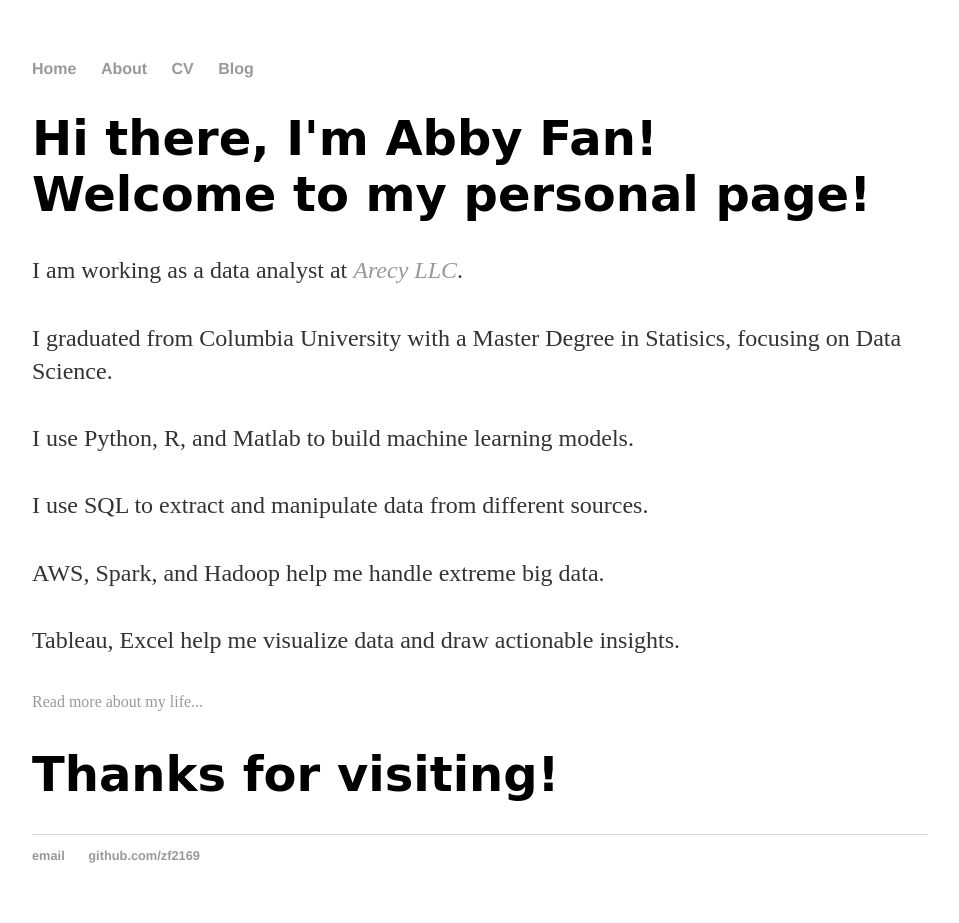
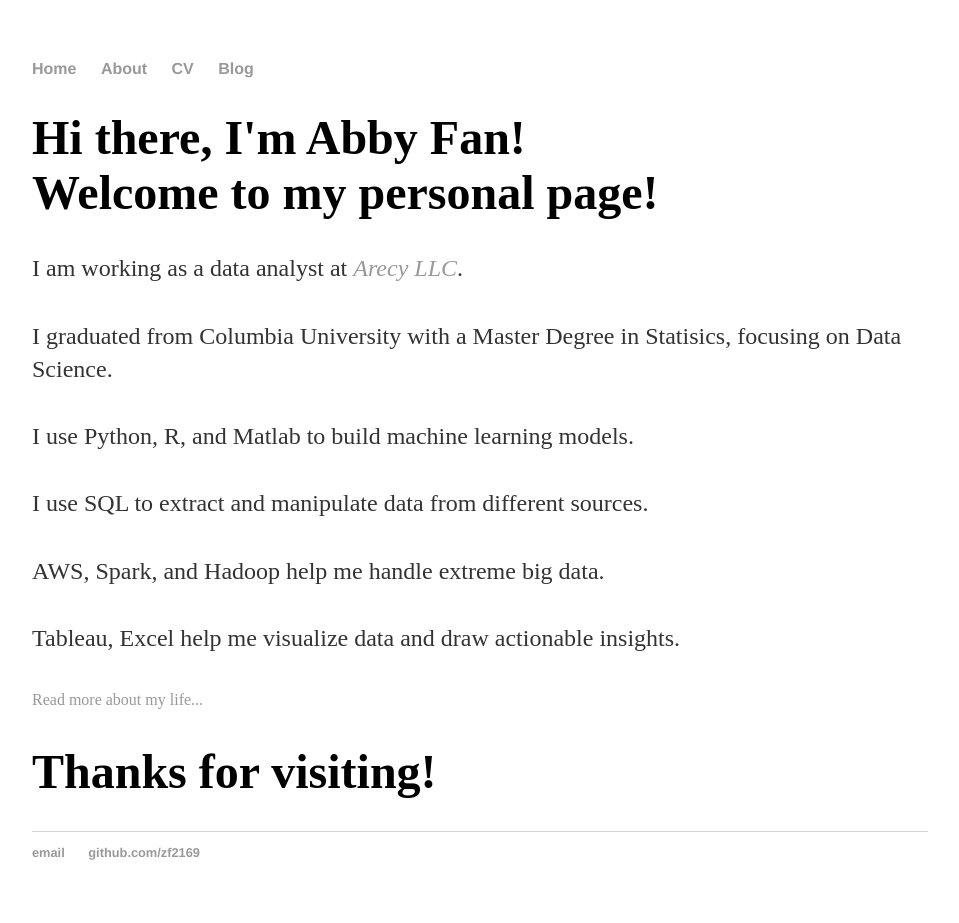
Before and after one commit to zf2169/zf2169.github.io, a Jekyll site: the page built from index.html, in a window 1280 px wide. Shown: the whole page, without its empty margins (160-1119 px from the left). Built offline with Jekyll 4.4.1, drawn with Linux system fonts in a browser that asks for light colours.

Commit message:
Update main.css

```diff
--- a/css/main.css
+++ b/css/main.css
@@ -21,7 +21,7 @@ a:hover {
 }
 h1 {
     font-size: 3em;
-    font-family: "Comic Sans MS", cursive, sans-serif;
+    font-family: "Times New Roman", 'Times', 'Serif';
 }
 p1 {
     font-size: 1.5em;
```
